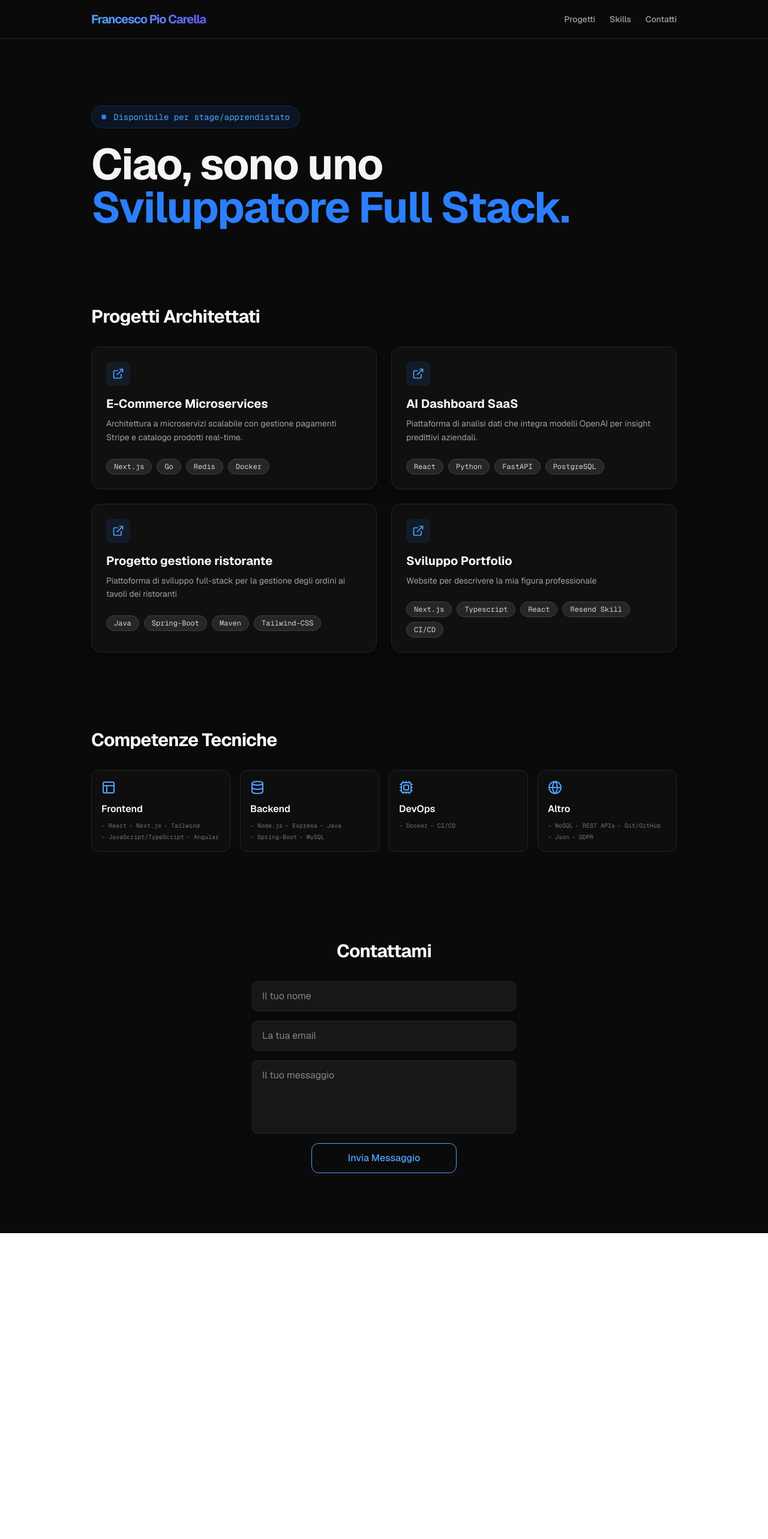
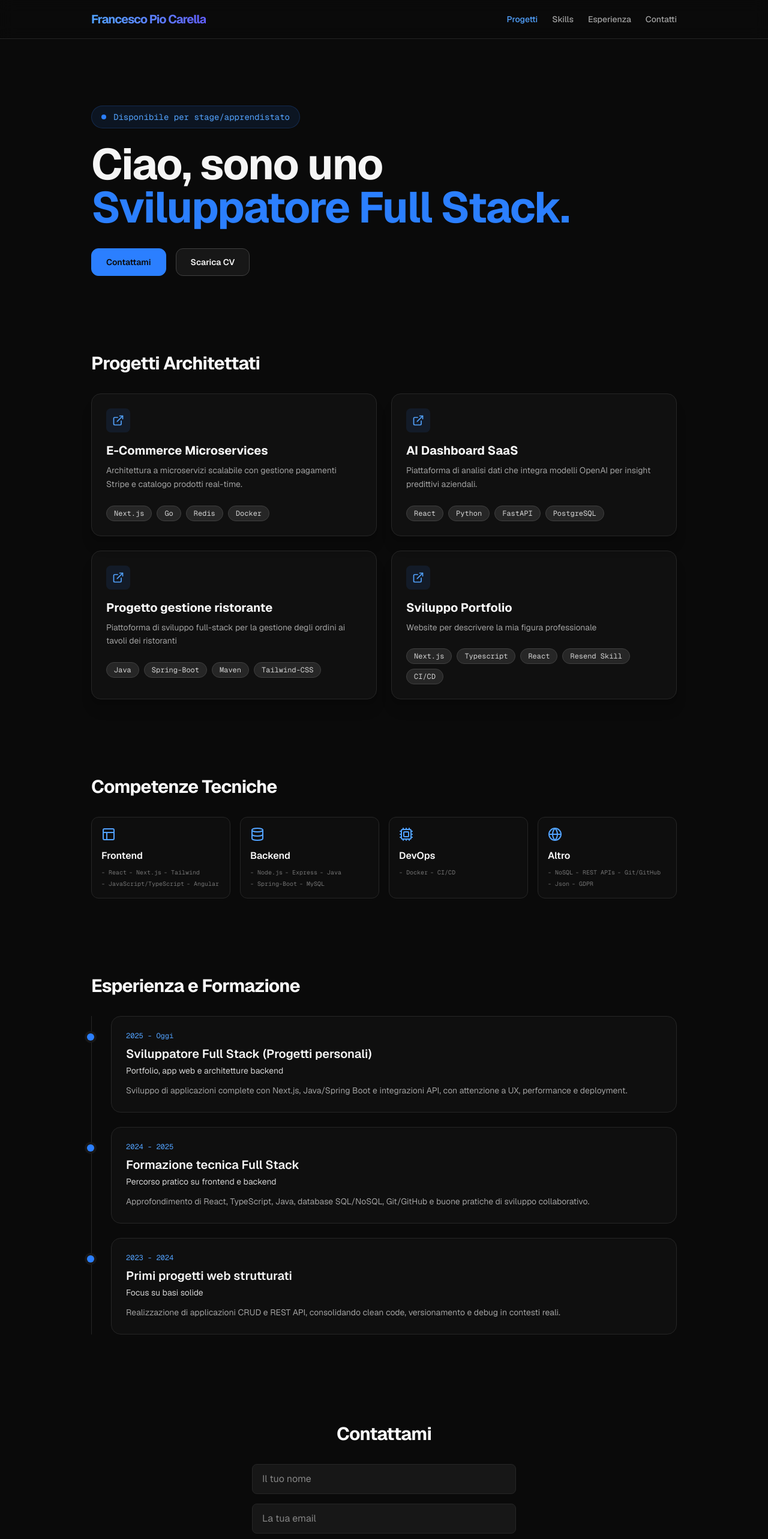
Before and after one commit to francescocarella019/mio-portfolio, a Next.js app: page / in a window 1280 px wide. Shown: the top 2566 px of the page at 60% size. Before the commit the page ends 2056 px from the top, so only its background shows below. Built offline with nearby package versions, Linux system fonts and the light colour scheme.

Commit message:
Aggiunta esperienze , CV e navbar attiva

```diff
--- a/src/app/page.tsx
+++ b/src/app/page.tsx
@@ -1,15 +1,59 @@
 'use client';
 
-import React, { useState } from 'react';
+import React, { useEffect, useState } from 'react';
 import { motion, useReducedMotion } from 'framer-motion';
-import { PROJECTS, SKILLS } from '../constants/index';
+import { EXPERIENCE, PROJECTS, SKILLS } from '../constants/index';
 import { ProjectCard } from '../components/ProjectCard';
+
+const NAV_ITEMS = [
+  { id: 'progetti', label: 'Progetti' },
+  { id: 'skills', label: 'Skills' },
+  { id: 'esperienza', label: 'Esperienza' },
+  { id: 'contatti', label: 'Contatti' },
+] as const;
 
 export default function FullStackPortfolio() {
   const [formData, setFormData] = useState({ nome: '', email: '', messaggio: '' });
   const [status, setStatus] = useState<'idle' | 'loading' | 'success' | 'error'>('idle');
+  const [activeSection, setActiveSection] = useState<(typeof NAV_ITEMS)[number]['id']>('progetti');
   const shouldReduceMotion = useReducedMotion();
   const easeCurve = [0.22, 1, 0.36, 1] as const;
+
+  useEffect(() => {
+    const sectionIds = NAV_ITEMS.map((item) => item.id);
+
+    const updateActiveSection = () => {
+      const probe = window.innerHeight * 0.32;
+      let currentSection = sectionIds[0];
+
+      for (const id of sectionIds) {
+        const section = document.getElementById(id);
+        if (!section) {
+          continue;
+        }
+
+        const rect = section.getBoundingClientRect();
+        if (rect.top <= probe) {
+          currentSection = id;
+        }
+        if (rect.top <= probe && rect.bottom >= probe) {
+          currentSection = id;
+          break;
+        }
+      }
+
+      setActiveSection((prev) => (prev === currentSection ? prev : currentSection));
+    };
+
+    updateActiveSection();
+    window.addEventListener('scroll', updateActiveSection, { passive: true });
+    window.addEventListener('resize', updateActiveSection);
+
+    return () => {
+      window.removeEventListener('scroll', updateActiveSection);
+      window.removeEventListener('resize', updateActiveSection);
+    };
+  }, []);
 
   const handleSubmit = async (e: React.FormEvent) => {
     e.preventDefault();
@@ -66,15 +110,16 @@ export default function FullStackPortfolio() {
             Francesco Pio Carella
           </span>
           <ul className="flex gap-6 text-sm font-medium text-neutral-400">
-            <li className="transition delay-150 duration-200 ease-in-out hover:text-white cursor-pointer hover:-translate-y-1 hover:scale-100">
-              <a href="#progetti">Progetti</a>
-            </li>
-            <li className="transition delay-150 duration-500 ease-in-out hover:text-white cursor-pointer hover:-translate-y-1 hover:scale-100">
-              <a href="#skills">Skills</a>
-            </li>
-            <li className="transition delay-150 duration-500 ease-in-out hover:text-white cursor-pointer hover:-translate-y-1 hover:scale-100">
-              <a href="#contatti">Contatti</a>
-            </li>
+            {NAV_ITEMS.map((item) => (
+              <li key={item.id} className="transition delay-150 duration-300 ease-in-out hover:-translate-y-1 hover:scale-100">
+                <a
+                  href={`#${item.id}`}
+                  className={`cursor-pointer transition-colors ${activeSection === item.id ? 'text-blue-400' : 'text-neutral-400 hover:text-white'}`}
+                >
+                  {item.label}
+                </a>
+              </li>
+            ))}
           </ul>
         </div>
       </nav>
@@ -97,6 +142,26 @@ export default function FullStackPortfolio() {
             Ciao, sono uno <br />
             <span className="text-blue-500">Sviluppatore Full Stack.</span>
           </h1>
+          <motion.div
+            className="flex flex-col sm:flex-row gap-3 sm:gap-4 pt-2"
+            initial={{ opacity: 0, y: shouldReduceMotion ? 0 : 16 }}
+            animate={{ opacity: 1, y: 0 }}
+            transition={{ delay: 0.15, duration: 0.45, ease: easeCurve }}
+          >
+            <a
+              href="#contatti"
+              className="inline-flex items-center justify-center rounded-xl border border-blue-500 bg-blue-500 px-6 py-3 text-sm font-semibold text-neutral-950 hover:bg-blue-400 hover:border-blue-400 transition-colors"
+            >
+              Contattami
+            </a>
+            <a
+              href="/FrancescoCarella_CV.pdf"
+              download
+              className="inline-flex items-center justify-center rounded-xl border border-neutral-700 bg-neutral-900 px-6 py-3 text-sm font-semibold text-neutral-100 hover:border-blue-500 hover:text-blue-400 transition-colors"
+            >
+              Scarica CV
+            </a>
+          </motion.div>
         </motion.section>
 
         <motion.section
@@ -140,6 +205,31 @@ export default function FullStackPortfolio() {
                   ))}
                 </div>
               </motion.div>
+            ))}
+          </motion.div>
+        </motion.section>
+
+        <motion.section
+          id="esperienza"
+          variants={sectionVariants}
+          initial="hidden"
+          whileInView="show"
+          viewport={{ once: true, amount: 0.2 }}
+        >
+          <h2 className="text-3xl font-bold mb-8 tracking-tight">Esperienza e Formazione</h2>
+          <motion.div className="relative space-y-6 border-l border-neutral-800 pl-6 md:pl-8" variants={gridVariants}>
+            {EXPERIENCE.map((item) => (
+              <motion.article
+                key={`${item.period}-${item.title}`}
+                variants={itemVariants}
+                className="relative rounded-2xl border border-neutral-800 bg-neutral-900/40 p-5 md:p-6 hover:border-blue-500/40 transition-colors"
+              >
+                <span className="absolute -left-[33px] md:-left-[41px] top-7 h-3 w-3 rounded-full bg-blue-500 shadow-[0_0_0_4px_rgba(23,23,23,1)]" />
+                <p className="text-xs font-mono text-blue-400 mb-2">{item.period}</p>
+                <h3 className="text-lg md:text-xl font-semibold text-neutral-100">{item.title}</h3>
+                <p className="text-sm text-neutral-300 mt-1">{item.subtitle}</p>
+                <p className="text-sm text-neutral-400 mt-3 leading-relaxed">{item.summary}</p>
+              </motion.article>
             ))}
           </motion.div>
         </motion.section>
--- a/src/constants/index.ts
+++ b/src/constants/index.ts
@@ -33,3 +33,27 @@ export const PROJECTS = [
     link: "https://github.com/francescocarella019/mio-portfolio",
   },
 ];
+
+export const EXPERIENCE = [
+  {
+    period: "2025 - Oggi",
+    title: "Sviluppatore Full Stack (Progetti personali)",
+    subtitle: "Portfolio, app web e architetture backend",
+    summary:
+      "Sviluppo di applicazioni complete con Next.js, Java/Spring Boot e integrazioni API, con attenzione a UX, performance e deployment.",
+  },
+  {
+    period: "2024 - 2025",
+    title: "Formazione tecnica Full Stack",
+    subtitle: "Percorso pratico su frontend e backend",
+    summary:
+      "Approfondimento di React, TypeScript, Java, database SQL/NoSQL, Git/GitHub e buone pratiche di sviluppo collaborativo.",
+  },
+  {
+    period: "2023 - 2024",
+    title: "Primi progetti web strutturati",
+    subtitle: "Focus su basi solide",
+    summary:
+      "Realizzazione di applicazioni CRUD e REST API, consolidando clean code, versionamento e debug in contesti reali.",
+  },
+];
```
Also changed, not shown: 1 other file (tests, documents, lock files or other folders).
